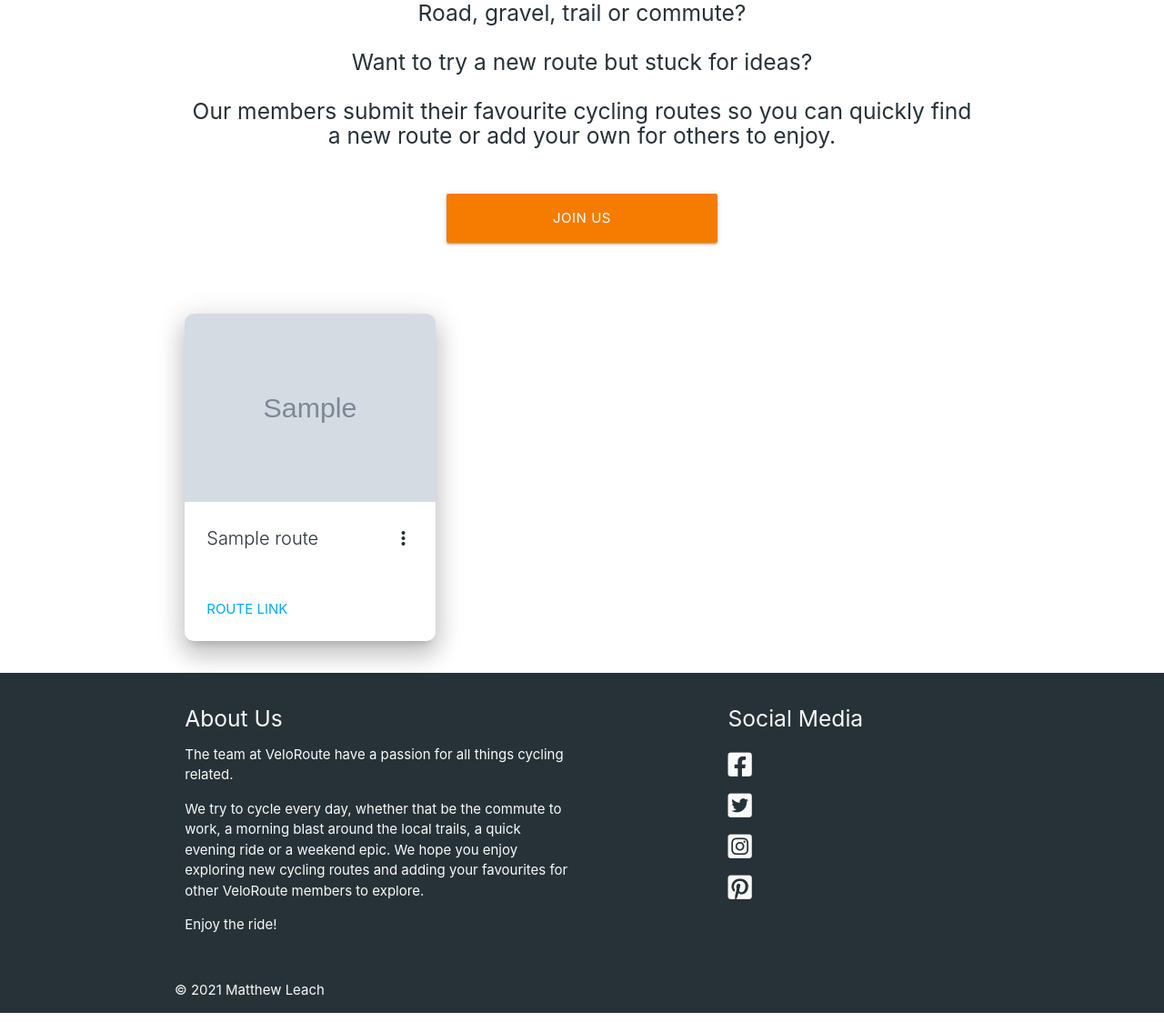
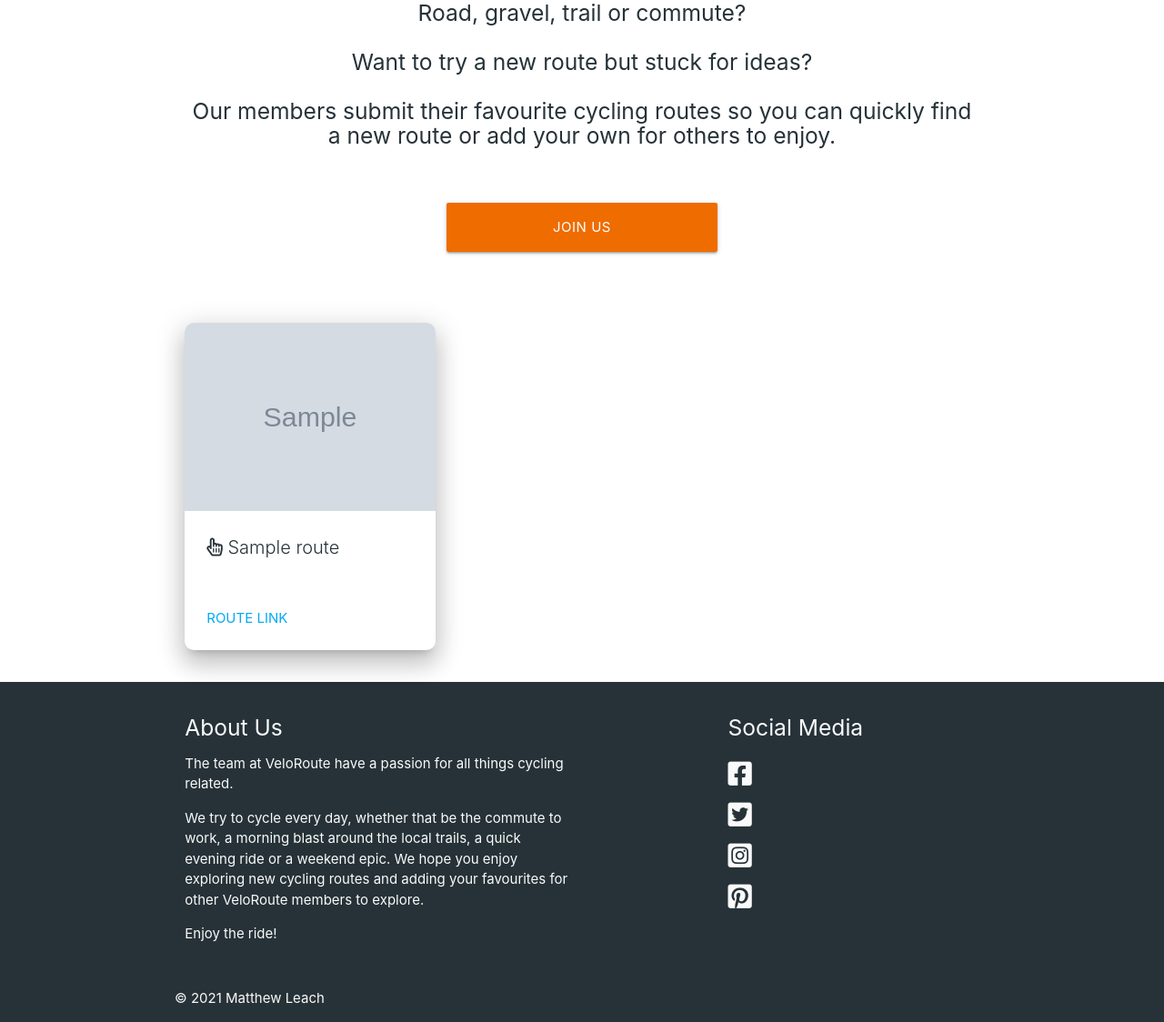
Before and after one commit to Matty-El/velo-route, a Flask app: page / in a window 1280 px wide. Shown: the part 664-1788 px from the top of the page at 91% size. Run offline with Flask 2, Linux system fonts and the light colour scheme; grey boxes marked "Sample" are stand-in pictures; a database or web service that is not in the repository returns one stand-in record (values such as "Sample title"); some libraries are stand-ins or nearby versions.

Commit message:
Revert to old workspace and transfer updated code

```diff
--- a/templates/base.html
+++ b/templates/base.html
@@ -24,7 +24,7 @@
     <nav class="nav-extended blue-grey darken-4 grey-text text-lighten-5 active">
       <div class="nav-wrapper">
         <a href="{{ url_for('index') }}">
-          <img class="brand-logo" id="logo" src="{{ url_for('static', filename='images/veloroute_logo_crop.png') }}"
+          <img class="brand-logo" id="logo" src="{{ url_for('static', filename='images/veloroute-logo-crop.png') }}"
             height="60" width="150" alt="VeloRoute Logo"></img>
         </a>
         <a href="#" data-target="mobile-nav" class="sidenav-trigger right"><i
--- a/templates/cycling_tips.html
+++ b/templates/cycling_tips.html
@@ -13,13 +13,11 @@
           <img class="activator" src="{{ cycling_tip.cycling_tip_image }}" alt="Cycling Tip Image">
         </div>
         <div class="card-content">
-          <span class="card-title activator">{{ cycling_tip.cycling_tip_name }}<i
-              class="material-icons right">more_vert</i></span>
+          <span class="card-title activator"><i class="far fa-hand-pointer"></i> {{ cycling_tip.cycling_tip_name }}</span>
           <a class="light-blue-text darken-2" href="{{ cycling_tip.cycling_tip_link }}" target="_blank">TIP LINK</a>
         </div>
         <div class="card-reveal">
-          <span class="card-title activator">{{ cycling_tip.cycling_tip_name }}<i
-              class="material-icons right">close</i></span>
+          <span class="card-title activator"><strong>{{ cycling_tip.cycling_tip_name }}</strong><i class="fas fa-times right"></i></span>
           <p class="card-description">{{ cycling_tip.cycling_tip_description}}</p>
           <a class="light-blue-text darken-2" href="{{ cycling_tip.cycling_tip_link }}" target="_blank">TIP LINK</a>
         </div>
--- a/templates/index.html
+++ b/templates/index.html
@@ -16,8 +16,8 @@
             <h5 class="center-align">
                 Road, gravel, trail or commute?<br><br>Want to try a new route but stuck for ideas?<br><br>Our members submit their favourite cycling routes so you can quickly find a new route or add your own for others to enjoy.
             </h5>
-            <div class="row" id="join-us-button">
-                <a href="{{ url_for('join_us') }}" class="col s6 offset-s3 m4 offset-m4 btn-large orange darken-2">Join Us
+            <div class="row">
+                <a href="{{ url_for('join_us') }}" id="join-us-button" class="col s6 offset-s3 m4 offset-m4 btn-large orange darken-3">Join Us
                 </a>
             </div>
         </div>
@@ -31,15 +31,14 @@
         <div class="col s12">
             <div class="card z-depth-4">
                 <div class="card-image">
-                    <img src="{{ route.route_image }}" alt="Route Image">
+                    <img class="activator" src="{{ route.route_image }}" alt="Route Image">
                 </div>
                 <div class="card-content">
-                    <span class="card-title activator">{{ route.route_name }}<i class="material-icons right">more_vert</i></span>
+                    <span class="card-title activator"><i class="far fa-hand-pointer"></i> {{ route.route_name }}</span>
                     <p><a class="light-blue-text darken-2" href="{{ route.route_link }}" target="_blank">Route Link</a></p>
                   </div>
                   <div class="card-reveal">
-                    <span class="card-title activator"><strong>{{ route.route_name }}<i
-                          class="material-icons right">close</i></strong></span>
+                    <span class="card-title activator"><strong>{{ route.route_name }}</strong><i class="fas fa-times right"></i></span>
                     <p class="card-description">{{ route.route_description}}</p><br />
                     <p><strong>Type: </strong>{{ route.category_name }}</p>
                     <p><strong>Country: </strong>{{ route.country_name }}</p>
@@ -58,15 +57,14 @@
         <div class="col s12 m6 xl4">
             <div class="card z-depth-4">
                 <div class="card-image">
-                    <img src="{{ route.route_image }}" alt="Route Image">
+                    <img class="activator" src="{{ route.route_image }}" alt="Route Image">
                 </div>
                 <div class="card-content">
-                    <span class="card-title activator">{{ route.route_name }}<i class="material-icons right">more_vert</i></span>
+                    <span class="card-title activator"><i class="far fa-hand-pointer"></i> {{ route.route_name }}</span>
                     <p><a class="light-blue-text darken-2" href="{{ route.route_link }}" target="_blank">ROUTE LINK</a></p>
                   </div>
                   <div class="card-reveal">
-                    <span class="card-title activator"><strong>{{ route.route_name }}<i
-                          class="material-icons right">close</i></strong></span>
+                    <span class="card-title activator"><strong>{{ route.route_name }}</strong><i class="fas fa-times right"></i></span>
                     <p class="card-description">{{ route.route_description}}</p><br/>
                     <p><a class="light-blue-text darken-2" href="{{ route.route_link }}" target="_blank">ROUTE LINK</a></p>
                     <p><strong>Type: </strong>{{ route.category_name }}</p>
--- a/templates/profile.html
+++ b/templates/profile.html
@@ -27,12 +27,11 @@
           <img class="activator" src="{{ route.route_image }}" alt="Route Image">
         </div>
         <div class="card-content">
-          <span class="card-title activator">{{ route.route_name }}<i class="material-icons right">more_vert</i></span>
+          <span class="card-title activator"><i class="far fa-hand-pointer"></i> {{ route.route_name }}</span>
           <p><a class="light-blue-text darken-2" href="{{ route.route_link }}" target="_blank">ROUTE LINK</a></p>
         </div>
         <div class="card-reveal">
-          <span class="card-title activator"><strong>{{ route.route_name }}<i
-                class="material-icons right">close</i></strong></span>
+          <span class="card-title activator"><strong>{{ route.route_name }}</strong><i class="fas fa-times right"></i></span>
           <p class="card-description">{{ route.route_description}}</p><br />
           <p><a class="light-blue-text darken-2" href="{{ route.route_link }}" target="_blank">ROUTE LINK</a></p>
           <p><strong>Type: </strong>{{ route.category_name }}</p>
```
Also changed, not shown: templates/routes.html (+3 -4 lines), design/veloroute_logo_crop.png (renamed from static/images/veloroute_logo_crop.png).
